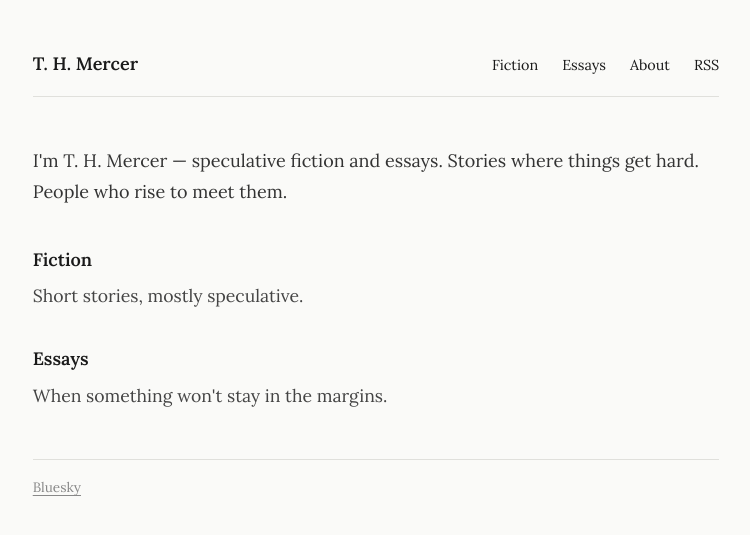
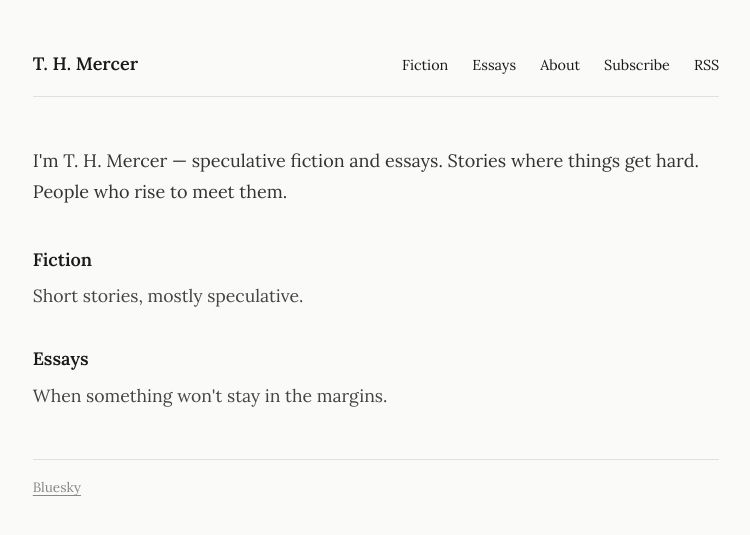
Before and after one commit to thmercer/thmercer.github.io, a Jekyll site: the page built from index.md, in a window 1280 px wide. Shown: the top 535 px of the page, without its empty margins (264-1014 px from the left). Built offline with Jekyll 4.4.1, drawn with Linux system fonts in a browser that asks for light colours.

Commit message:
Add 'Subscribe' link to the navigation in default layout for improved user engagement.

```diff
--- a/_layouts/default.html
+++ b/_layouts/default.html
@@ -20,6 +20,7 @@
       <a href="{{ '/fiction/' | relative_url }}"{% if page.url == '/fiction/' %} aria-current="page"{% endif %}>Fiction</a>
       <a href="{{ '/essays/' | relative_url }}"{% if page.url == '/essays/' %} aria-current="page"{% endif %}>Essays</a>
       <a href="{{ '/about/' | relative_url }}"{% if page.url == '/about/' %} aria-current="page"{% endif %}>About</a>
+      <a href="https://buttondown.com/thmercer" target="_blank" rel="noopener">Subscribe</a>
       <a href="{{ '/feed.xml' | relative_url }}">RSS</a>
     </nav>
   </header>
```
